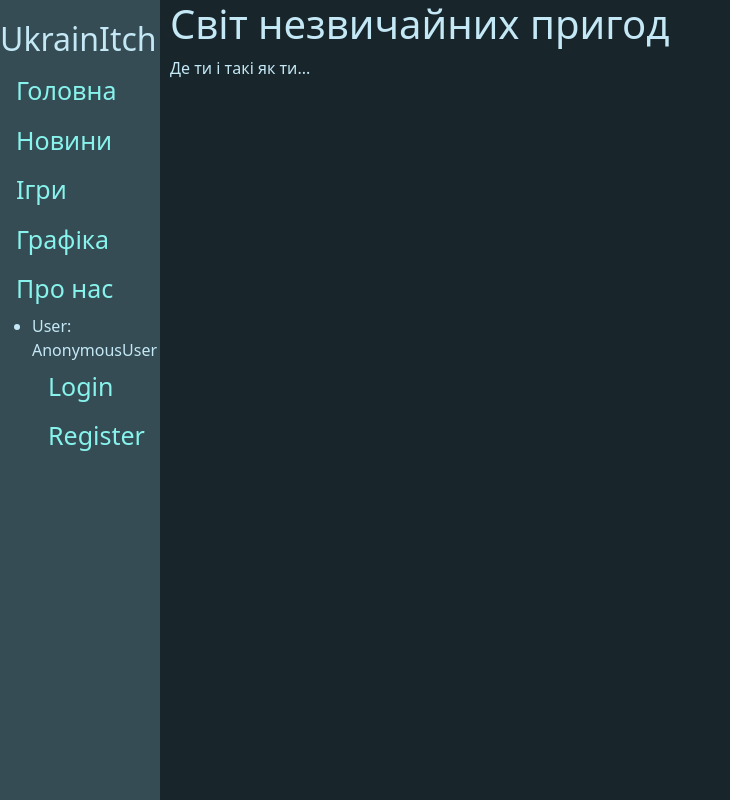
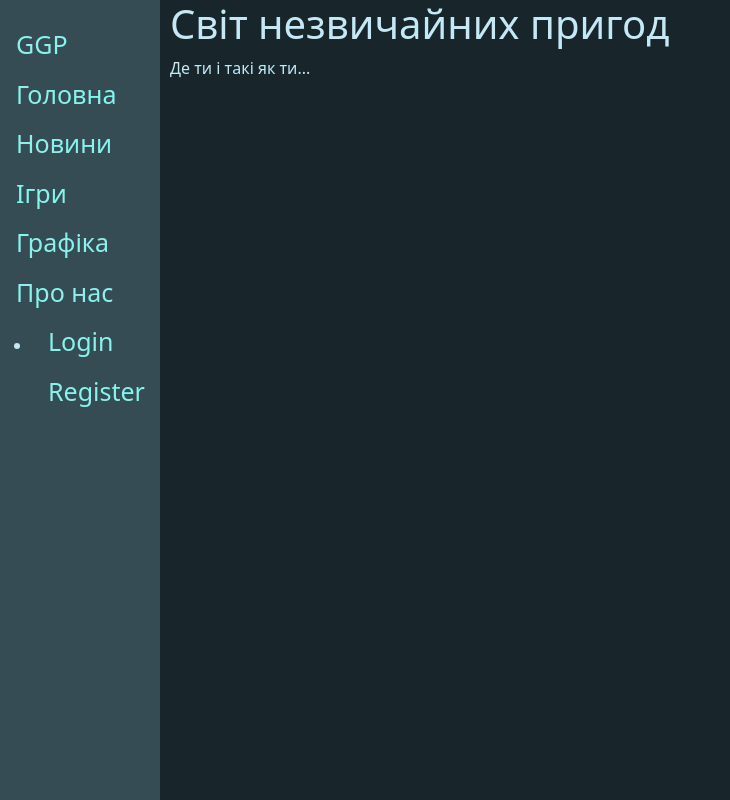
Before and after one commit to Mikater/gameGraphicsPlace, a Django app: page / in a window 1280 px wide. Shown: the whole page, without its empty margins (0-730 px from the left). Run offline with Django 4.2, Linux system fonts and the light colour scheme.

Commit message:
rename prj in layot and small fix

```diff
--- a/templates/main/layout.html
+++ b/templates/main/layout.html
@@ -4,15 +4,15 @@
 <html lang="ua">
 <head>
     <meta charset="UTF-8">
-    <title>UkrainItch {% block title %}{% endblock %}</title>
+    <title>GGP {% block title %}{% endblock %}</title>
     <link rel="stylesheet" href="https://cdn.jsdelivr.net/npm/bootstrap@5.2.3/dist/css/bootstrap.min.css" integrity="sha384-rbsA2VBKQhggwzxH7pPCaAqO46MgnOM80zW1RWuH61DGLwZJEdK2Kadq2F9CUG65" crossorigin="anonymous">
     <link rel="stylesheet" href="{% static 'main/css/main.css' %}">
 </head>
 <body>
     <div class="LeftMenuLine">
         <div class="LeftMenuTop">
-            <h2>UkrainItch</h2>
-            <a href="/">Головна</a>
+            <a href="{% url 'home' %}" class="logo_text">GGP</a>
+            <a href="{% url 'home' %}">Головна</a>
             <a href="#">Новини</a>
             <a href="#">Ігри</a>
             <a href="#">Графіка</a>
@@ -21,8 +21,9 @@
         <div>
             <ul>
                 <li>
-                    User: {{ user }}
                     {% if user.is_authenticated %}
+                    User: {{ user.username }}
+                    <a href="#">Profile</a>
                     <a href="{% url 'logout' %}">Logout</a>
                     {% else %}
                     <a href="{% url 'login' %}">Login</a>
```
